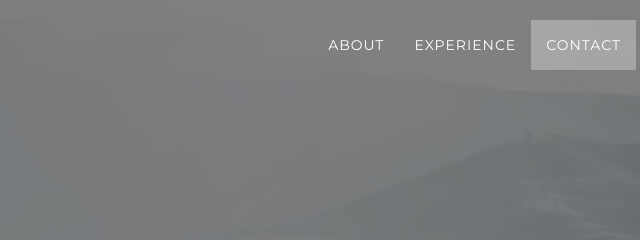
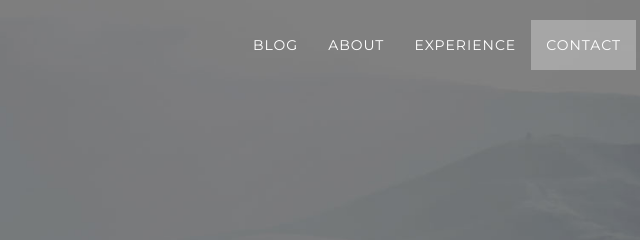
Before and after one commit to taufikherjanto/taufikherjanto.github.io, a plain HTML site: page index.html in a window 1280 px wide. Shown: the top 240 px of the page, 574-1214 px from the left. Drawn offline with Linux system fonts and the light colour scheme; some packages are replaced by stand-ins of ours.

Commit message:
Update index.html
Add menu 'Blog'

```diff
--- a/index.html
+++ b/index.html
@@ -51,6 +51,9 @@
                     <!-- Hidden li included to remove active class from about link when scrolled up past about section -->
                     <li class="hidden">
                         <a href="#page-top"></a>
+                    </li>
+                    <li>
+                    	<a target="_blank" href="http://blog.taufikherjanto.com/">Blog</a>
                     </li>
                     <li>
                         <a class="page-scroll" href="#about">About</a>
```
